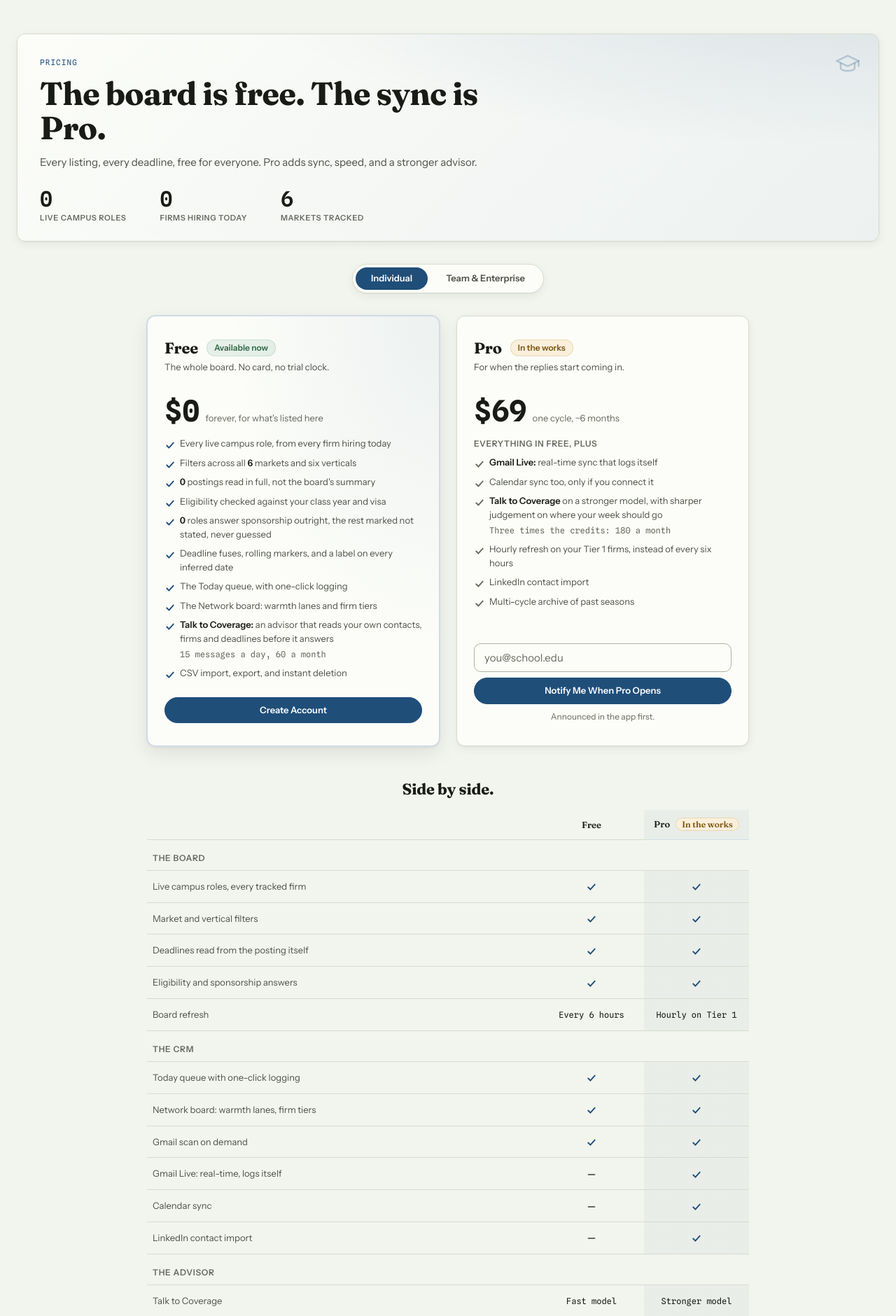
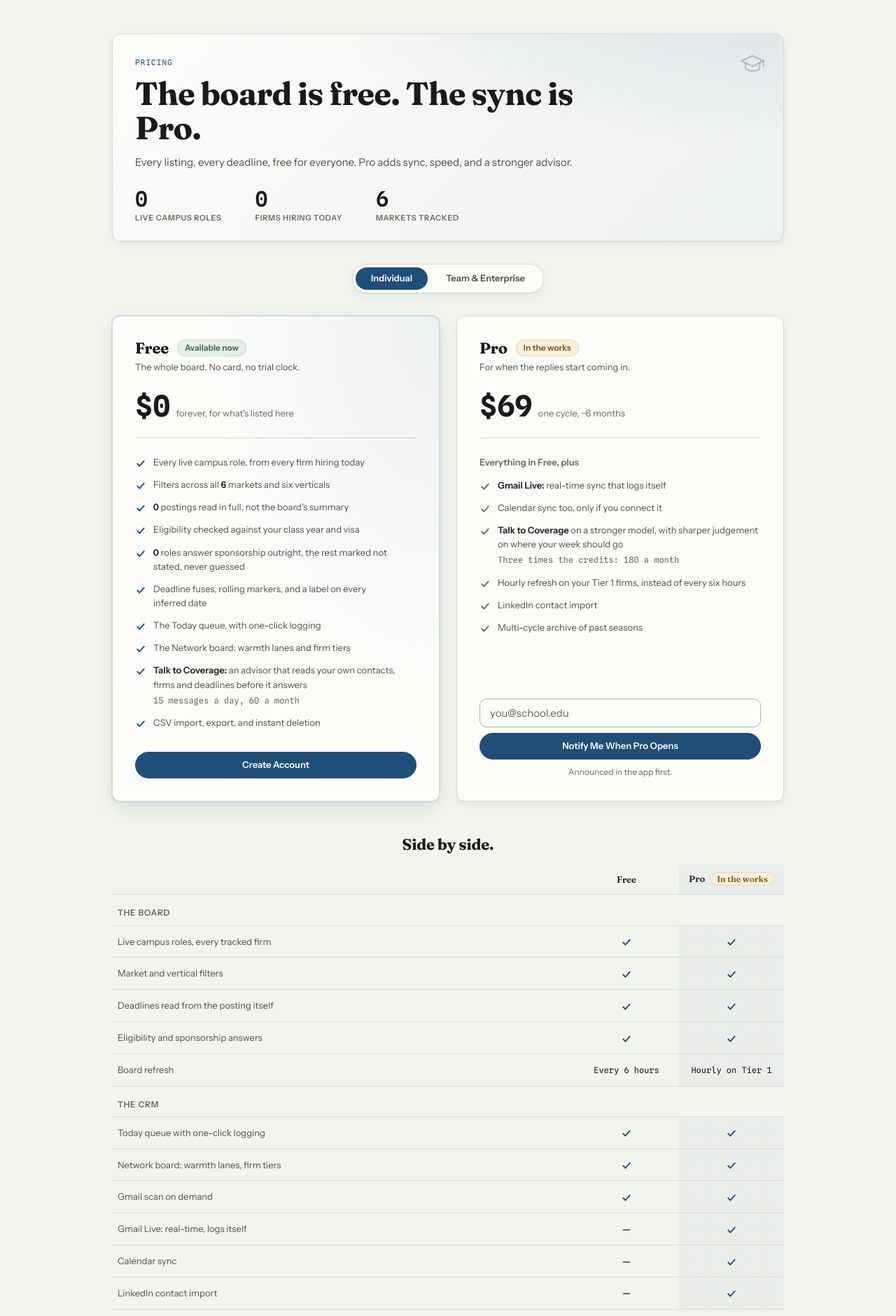
Before and after one commit to JimmyZhu7/coverage, a Django app: page /pricing/ in a window 1280 px wide. Shown: the part 70-1950 px from the top of the page at 70% size. Run offline with Django 5.2, Linux system fonts and the light colour scheme; data that the repository does not hold is empty.

Commit message:
Give the card a rhythm: one measure, one resting point, more air
Four spacing changes, each answering a specific thing the card was doing
wrong.

960px, not 860, and 32px of padding on all four sides rather than 24 on
the sides. A 13px line wants roughly 55-65 characters and the old grid
gave each card about 370px, which is why a bullet like "Deadline fuses,
rolling markers, and a label on every inferred date" broke onto a second
line for no reason but the column. The measure was the layout problem;
shortening words alone would not have fixed it.

The whole page now shares one 960px column. `.page` is --page-w-full, so
the hero was running ~1390px over an 860px card grid: a masthead half
again as wide as the thing it introduces, with the eye re-finding the
left edge at every section. Scoped to this template, so no other page
rendering .kin-hero moves.

A hairline under the price, with 24px on each side of it. The price
answers a different question than the feature list and the card gave
both the same 16px, so the eye ran straight from "$0" into "2435 live
campus roles" with nowhere to stop.

12px between bullets, up from 8. At 8px the gap between two bullets was
narrower than the gap between the two lines inside one, so a wrapped
bullet fused with its neighbour — most of why the list read as prose.

Also: "EVERYTHING IN FREE, PLUS" to sentence case (it was the third
all-caps letter-spaced string on the card), and `text-wrap: pretty` so a
bullet's second line is never the single word "date".

Co-Authored-By: Claude Fable 5 <noreply@anthropic.com>

```diff
--- a/coverage_web/templates/core/pricing.html
+++ b/coverage_web/templates/core/pricing.html
@@ -29,7 +29,18 @@
   /* Audience switcher: CSS-only segmented control (hidden radios + labels).
      The checked radio shows its panel via sibling selectors; no JS, and with
      CSS off both panels simply render stacked. */
-  .aud { max-width: 980px; margin: 0 auto; }
+  /* One column for the whole page, 960px wide.
+
+     `.page` is --page-w-full (1440px), so the hero was running to ~1390px
+     over an 860px card grid: a masthead half again as wide as the thing it
+     introduces, with the eye having to re-find the left edge on every
+     section. Every band on this page — hero, cards, table, the honesty
+     note, the FAQ — now shares one measure and one pair of edges. This is
+     scoped to the pricing template's own style block, so no other page that
+     renders .kin-hero is touched. */
+  .page > .kin-hero { max-width: var(--page-w); margin-inline: auto; }
+
+  .aud { max-width: var(--page-w); margin: 0 auto; }
   .aud > input { position: absolute; opacity: 0; pointer-events: none; }
   .seg { display: flex; justify-content: center; align-items: center; gap: 4px;
     width: max-content; margin: 0 auto var(--s6); padding: 4px;
@@ -49,11 +60,20 @@
   #aud-ind:checked ~ .panel-ind { display: block; }
   #aud-team:checked ~ .panel-team { display: block; }
 
+  /* 960px, not 860, and 32px of padding on all four sides rather than 24 on
+     the sides. Both are in service of the same thing: a 13px line of body
+     copy wants roughly 55-65 characters, and the old 860px grid gave each
+     card about 370px of text width, which is where a bullet like "Deadline
+     fuses, rolling markers, and a label on every inferred date" broke onto
+     a second line for no reason other than the column being narrow. The
+     measure is the layout problem; shortening the words alone would not
+     have fixed it. 960px is --page-w, so the cards now line up with the
+     page rather than sitting inside it at an arbitrary width. */
   .price-grid { display: grid; grid-template-columns: 1fr 1fr; gap: var(--s5);
-    max-width: 860px; margin: 0 auto; align-items: stretch; }
+    max-width: var(--page-w); margin: 0 auto; align-items: stretch; }
   .price-card { border: 1px solid var(--line); border-radius: var(--r-panel);
     background: var(--surface); box-shadow: var(--shadow-1);
-    padding: var(--s6) var(--s5); display: flex; flex-direction: column;
+    padding: var(--s6); display: flex; flex-direction: column;
     position: relative; overflow: hidden; }
   .price-card.featured { border-color: var(--accent-line);
     box-shadow: 0 0 0 1px var(--accent-line), var(--shadow-2); }
@@ -91,26 +111,47 @@
     box-shadow: inset 0 0 0 1px var(--stale-l); }
   .plan-name { font: var(--w-black) 22px/1.2 var(--font-display);
     letter-spacing: -0.01em; margin: 0; }
-  .plan-tagline { color: var(--ink-2); font-size: var(--fs-s); margin: 0 0 var(--s4); }
+  .plan-tagline { color: var(--ink-2); font-size: var(--fs-s);
+    margin: 0 0 var(--s5); max-width: 42ch; }
+  /* The price is the answer to a different question than the feature list,
+     and the card gave the two the same 16px of air, so the eye ran straight
+     from "$0" into "2435 live campus roles" with nowhere to stop. A hairline
+     and 24px on each side of it is the resting point: everything above is
+     what it costs, everything below is what you get. Every card has a price,
+     so the rule is universal and needs no per-card variant. */
   .plan-price { display: flex; align-items: baseline; gap: var(--s2);
-    margin-bottom: var(--s4); }
+    margin: 0 0 var(--s5); padding-bottom: var(--s5);
+    border-bottom: 1px solid var(--line); }
   .plan-price .amount { font-family: var(--font-mono); font-weight: var(--w-bold);
     font-size: 42px; line-height: 1; color: var(--ink);
     font-variant-numeric: tabular-nums; }
   .plan-price .per { color: var(--ink-3); font-size: var(--fs-s); }
-  .plan-includes { font-size: var(--fs-xs); font-weight: var(--w-med);
-    color: var(--ink-3); text-transform: uppercase; letter-spacing: 0.06em;
-    margin: 0 0 var(--s2); }
-  .plan-features { list-style: none; margin: 0 0 var(--s5); padding: 0;
-    display: flex; flex-direction: column; gap: var(--s2); flex: 1; }
+  /* Sentence case. "EVERYTHING IN FREE, PLUS" was the third all-caps
+     letter-spaced string on the card, after the two badges; a lead-in to a
+     list is a phrase, and setting it as a constant made the card shout its
+     connective tissue. */
+  .plan-includes { font-size: var(--fs-s); font-weight: var(--w-med);
+    color: var(--ink-3); margin: 0 0 var(--s3); }
+  /* 12px between rows, up from 8. At 8px the gap between two bullets was
+     narrower than the gap between the two lines INSIDE a bullet, so a
+     wrapped bullet and its neighbour fused into one paragraph — which is
+     most of why the list read as prose rather than as a list. */
+  .plan-features { list-style: none; margin: 0 0 var(--s6); padding: 0;
+    display: flex; flex-direction: column; gap: var(--s3); flex: 1; }
   /* The bullet is positioned, not a flex sibling. As `display: flex` the row
      had a gap between EVERY child, so the moment a feature line contained a
      <b> — which the live counts now do — an 8px hole opened on each side of
      the number: "1183   live campus roles across   72   firms". Absolute
      positioning lets the text be ordinary inline content again, which is
      what it always was. */
-  .plan-features li { position: relative; padding-left: 22px;
-    font-size: var(--fs-s); color: var(--ink-2); line-height: 1.5; }
+  /* `text-wrap: pretty` is doing real work here rather than being a nicety.
+     Several of these lines land a word or two over the column, and a bullet
+     whose second line is the single word "date" reads as a mistake in a way
+     a balanced two-line bullet does not. Browsers without it wrap as before;
+     nothing depends on it. */
+  .plan-features li { position: relative; padding-left: 26px;
+    font-size: var(--fs-s); color: var(--ink-2); line-height: 1.55;
+    text-wrap: pretty; }
   .plan-features li b { color: var(--ink); font-weight: var(--w-med);
     font-variant-numeric: tabular-nums; }
   /* Allowances get their own muted line instead of trailing the sentence.
@@ -158,7 +199,7 @@
      re-themes with the rest of the product — the accent wash is mixed FROM
      --accent rather than hardcoded, which is why it survives the dark
      palette's flip from deep navy to light blue. */
-  .price-compare { max-width: 860px; margin: 0 auto; }
+  .price-compare { max-width: var(--page-w); margin: 0 auto; }
   .price-compare h2 { font: var(--w-black) 22px/1.2 var(--font-display);
     letter-spacing: -0.01em; color: var(--ink); text-align: center;
     margin: var(--s7) 0 var(--s4); }
@@ -166,7 +207,7 @@
      squashing sixteen rows into a phone width. min-width is the contract
      that makes the overflow actually happen. */
   .cmp-scroll { overflow-x: auto; -webkit-overflow-scrolling: touch; }
-  .cmp { width: 100%; max-width: 860px; min-width: 480px; margin: 0 auto;
+  .cmp { width: 100%; max-width: var(--page-w); min-width: 480px; margin: 0 auto;
     border-collapse: collapse; }
   .cmp td, .cmp th { border-bottom: 1px solid var(--line); }
   .cmp th[scope="row"], .cmp td:first-child { text-align: left;
@@ -239,6 +280,10 @@
 
   @media (max-width: 720px) {
     .price-grid { grid-template-columns: 1fr; }
+    /* 32px of padding costs a phone 18% of its text column, which is where
+       one-line bullets start wrapping again. The vertical rhythm is what
+       carries the card's calm, so that stays; only the sides give way. */
+    .price-card { padding: var(--s5) var(--s4); }
     /* The label column gives up its share first; the two plan columns are
        already at their floor. Together with .cmp's min-width this is what
        makes .cmp-scroll actually scroll rather than crush. */
```
